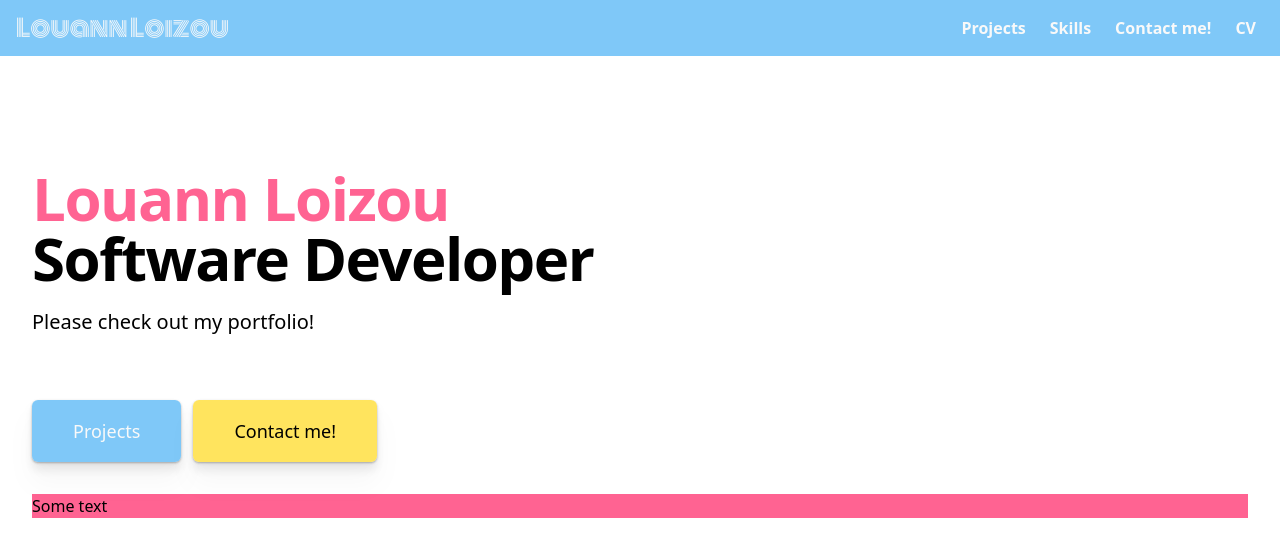
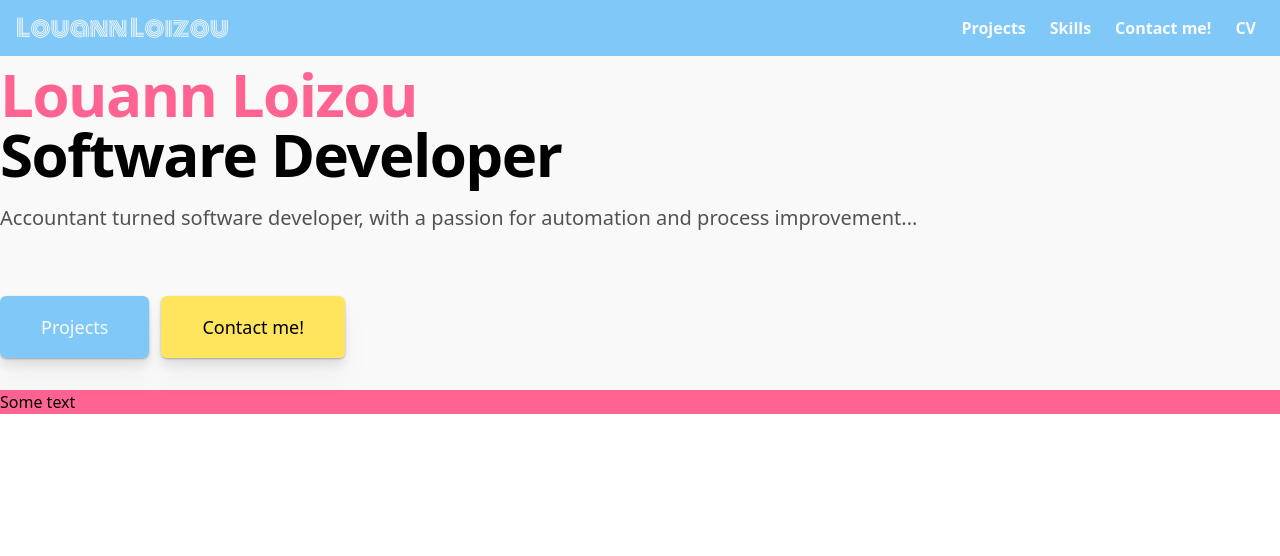
Before and after one commit to louannl/louann-loizou, a React (Create React App) app: page / in a window 1280 px wide. Shown: the top 556 px of the page. Built offline with nearby package versions, Linux system fonts and the light colour scheme; some icons are missing.

Commit message:
added section and content components to style bg-colour better

```diff
--- a/src/components/UI/Links/SocialLinks.js
+++ b/src/components/UI/Links/SocialLinks.js
@@ -1,10 +1,10 @@
 import { LogoGithub, LogoLinkedin } from 'react-ionicons';
 
 const SocialLinks = () => {
-  const classes = 'cursor-pointer hover:fill-current hover:text-pink';
+  const classes = 'cursor-pointer hover:fill-current hover:text-pink mr-1 mt-2';
 
   return (
-    <span className="block flex">
+    <span className="flex">
       <LogoGithub
         color={'#211F1F'}
         height="2rem"
--- /dev/null
+++ b/src/components/UI/Paragraphs/SubHeader.js
@@ -0,0 +1,18 @@
+import tw from '../../../helpers/tailwind';
+
+export const SubHeader = (props) => {
+  return (
+    <p
+      className={tw(
+        'mt-3 sm:mt-5 md:mt-5',
+        'sm:text-lg, md:text-xl',
+        'sm:mx-auto, lg:mx-0',
+        'text-base',
+        'text-gray-600',
+        'font-medium'
+      )}
+    >
+      {props.children}
+    </p>
+  );
+};
--- /dev/null
+++ b/src/components/UI/Section.js
@@ -0,0 +1,21 @@
+import tw from '../../helpers/tailwind';
+
+export const Section = (props) => {
+  return <section className={props.className}>{props.children}</section>;
+};
+
+export const Content = (props) => {
+  return (
+    <div
+      className={tw(
+        'relative z-10',
+        'max-w-screen-lg',
+        'xl:max-w-screen-xl',
+        'mx-auto',
+        props.className
+      )}
+    >
+      {props.children}
+    </div>
+  );
+};
--- a/src/components/layout/Layout.js
+++ b/src/components/layout/Layout.js
@@ -4,11 +4,11 @@ import Projects from '../../pages/Projects';
 
 import MainNavigation from './MainNavigation';
 
-const Layout = (props) => {
+const Layout = () => {
   return (
     <Fragment>
       <MainNavigation />
-      <main className="mt-10 mx-auto max-w-7xl px-4 sm:mt-12 sm:px-6 md:mt-16 lg:mt-20 lg:px-8 xl:mt-28">
+      <main>
         <Hero />
         <Projects />
       </main>
--- a/src/components/layout/MainNavigation.js
+++ b/src/components/layout/MainNavigation.js
@@ -11,7 +11,7 @@ const MainNavigation = () => {
   };
 
   return (
-    <header className="bg-blue sm:flex sm:justify-between sm:px-4 sm:py-3 sm:items-center">
+    <header className="bg-blue sm:flex sm:justify-between fixed top-0 inset-x-0 z-100 sm:px-4 sm:py-3 sm:items-center">
       <div className="flex items-center justify-between px-4 py-3 sm:p-0">
         <div className="h-8 text-white text-2xl font-Monoton font-thin">
           Louann Loizou
--- a/src/pages/Hero.js
+++ b/src/pages/Hero.js
@@ -1,17 +1,21 @@
 import AttributeHeader from '../components/UI/Headers/AttributeHeader';
 import { BlueLink, MainLink, YellowLink } from '../components/UI/Links/Link';
 import SocialLinks from '../components/UI/Links/SocialLinks';
+import { SubHeader } from '../components/UI/Paragraphs/SubHeader';
+import { Content, Section } from '../components/UI/Section';
 
 const Hero = () => {
   return (
-    <section className="sm:text-center lg:text-left">
+    <Section className="bg-white">
+      <Content className="lg:text-left sm:text-center pt-16">
         <AttributeHeader className="text-pink">Louann Loizou</AttributeHeader>
         <AttributeHeader>Software Developer</AttributeHeader>
-      <p className="mt-3 text-base text-gray-500 sm:mt-5 sm:text-lg sm:max-w-xl sm:mx-auto md:mt-5 md:text-xl lg:mx-0">
-        Please check out my portfolio!
-      </p>
+        <SubHeader>
+          Accountant turned software developer, with a passion for automation
+          and process improvement...
+        </SubHeader>
         <SocialLinks />
-      <div className="mt-5 mb-5 sm:mt-8 sm:mb-8 sm:flex sm:justify-center lg:justify-start">
+        <div className="pt-5 pb-5 sm:pt-8 sm:pb-8 sm:flex sm:justify-center lg:justify-start">
           <MainLink>
             <BlueLink link="#projects">Projects</BlueLink>
           </MainLink>
@@ -19,7 +23,8 @@ const Hero = () => {
             <YellowLink link="#contact-me">Contact me!</YellowLink>
           </MainLink>
         </div>
-    </section>
+      </Content>
+    </Section>
   );
 };
 
--- a/src/pages/Projects.js
+++ b/src/pages/Projects.js
@@ -1,10 +1,13 @@
+import { Content, Section } from '../components/UI/Section';
 import tw from '../helpers/tailwind';
 
 const Projects = () => {
   return (
-    <section className={tw('bg-pink')}>
-      <div>Some text</div>
-    </section>
+    <Section className={tw('bg-pink', 'h-100')}>
+      <Content>
+        <div>Some text</div>
+      </Content>
+    </Section>
   );
 };
 
--- a/tailwind.config.js
+++ b/tailwind.config.js
@@ -1,3 +1,5 @@
+const colors = require('tailwindcss/colors');
+
 module.exports = {
   purge: ['./src/**/*.{js,jsx,ts,tsx}', './public/index.html'],
   darkMode: false, // or 'media' or 'class'
@@ -5,8 +7,11 @@ module.exports = {
     colors: {
       transparent: 'transparent',
       current: 'currentColor',
+      gray: colors.trueGray,
+      red: colors.red,
       blue: {
         DEFAULT: '#7FC8F8',
+        dark: '#5AA9E6',
       },
       white: {
         DEFAULT: '#F9F9F9',
```
Lines whose indentation alone changed are shown as unchanged.
